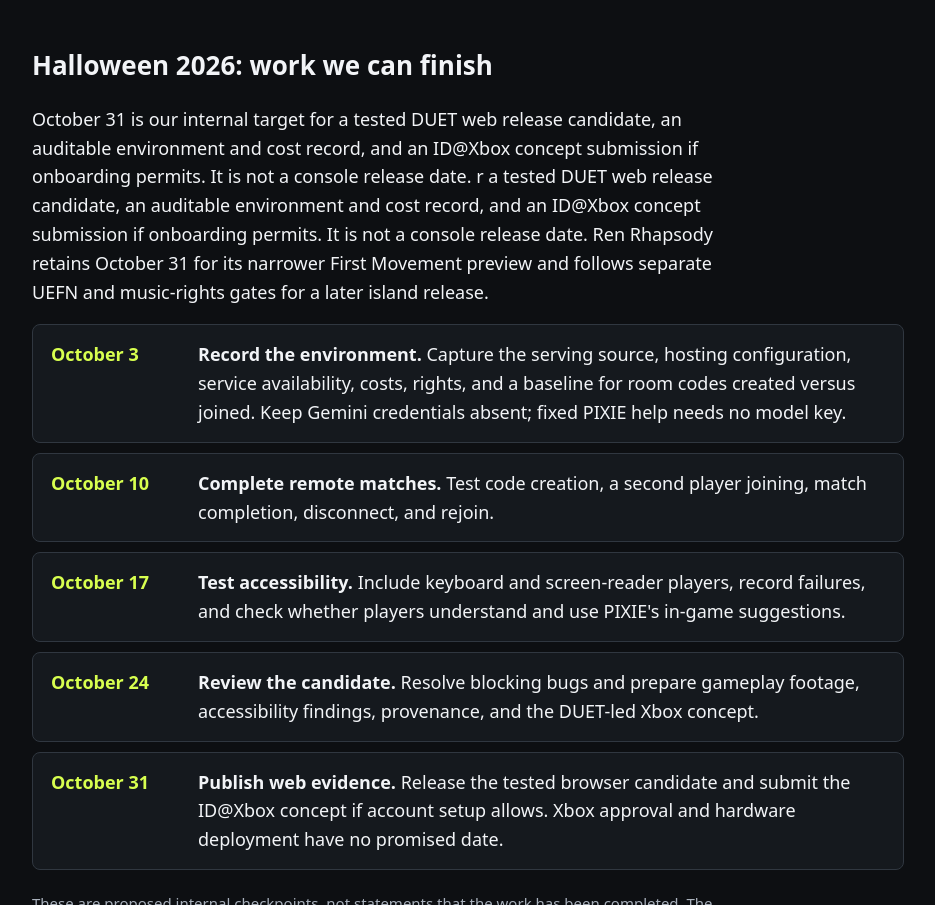
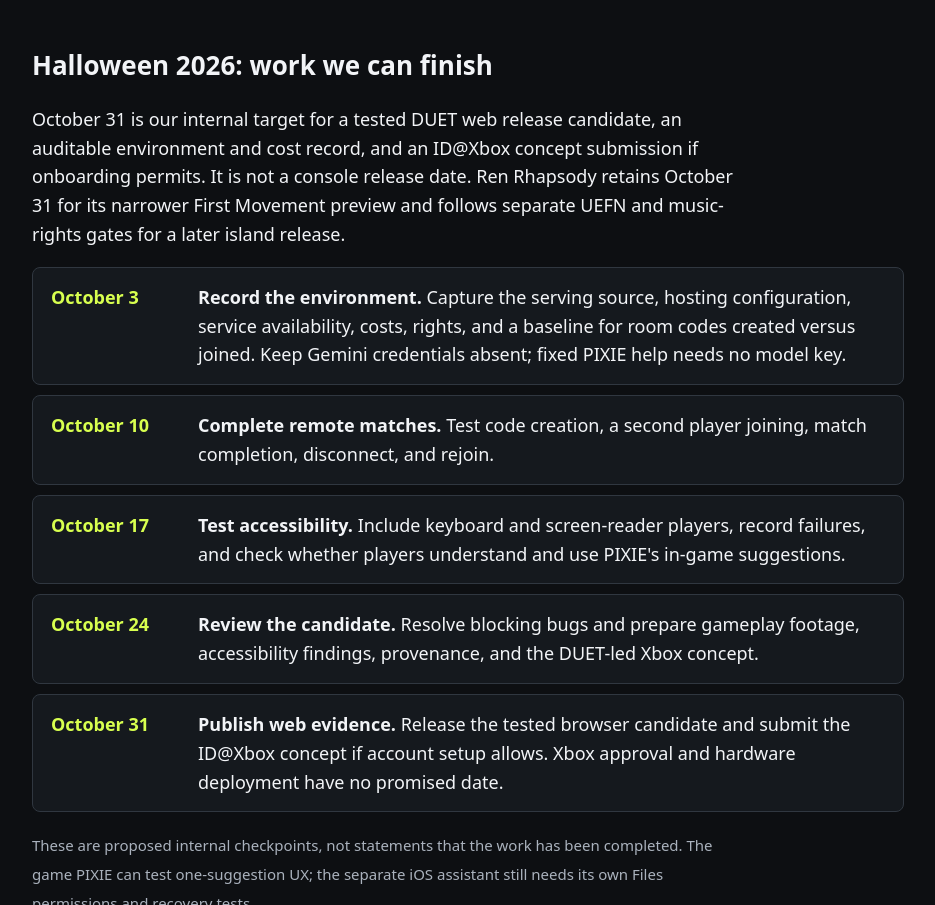
Before and after one commit to Loptr-Lab/duet-solo-hackathon, a website: page duet-review.html in a window 1280 px wide. Shown: the part 1282-2187 px from the top of the page, without its empty margins (172-1107 px from the left). Drawn offline with Linux system fonts and the light colour scheme.

Commit message:
docs: remove duplicated sentence in Halloween scope paragraph

```diff
--- a/duet-review.html
+++ b/duet-review.html
@@ -57,7 +57,7 @@
 </div>
 
 <h2 id="halloween-plan">Halloween 2026: work we can finish</h2>
-<p>October 31 is our internal target for a tested DUET web release candidate, an auditable environment and cost record, and an ID@Xbox concept submission if onboarding permits. It is not a console release date. r a tested DUET web release candidate, an auditable environment and cost record, and an ID@Xbox concept submission if onboarding permits. It is not a console release date. Ren Rhapsody retains October 31 for its narrower First Movement preview and follows separate UEFN and music-rights gates for a later island release.</p>
+<p>October 31 is our internal target for a tested DUET web release candidate, an auditable environment and cost record, and an ID@Xbox concept submission if onboarding permits. It is not a console release date. Ren Rhapsody retains October 31 for its narrower First Movement preview and follows separate UEFN and music-rights gates for a later island release.</p>
 <ol class="milestones">
 <li><time datetime="2026-10-03">October 3</time><span><strong>Record the environment.</strong> Capture the serving source, hosting configuration, service availability, costs, rights, and a baseline for room codes created versus joined. Keep Gemini credentials absent; fixed PIXIE help needs no model key.</span></li>
 <li><time datetime="2026-10-10">October 10</time><span><strong>Complete remote matches.</strong> Test code creation, a second player joining, match completion, disconnect, and rejoin.</span></li>
```
